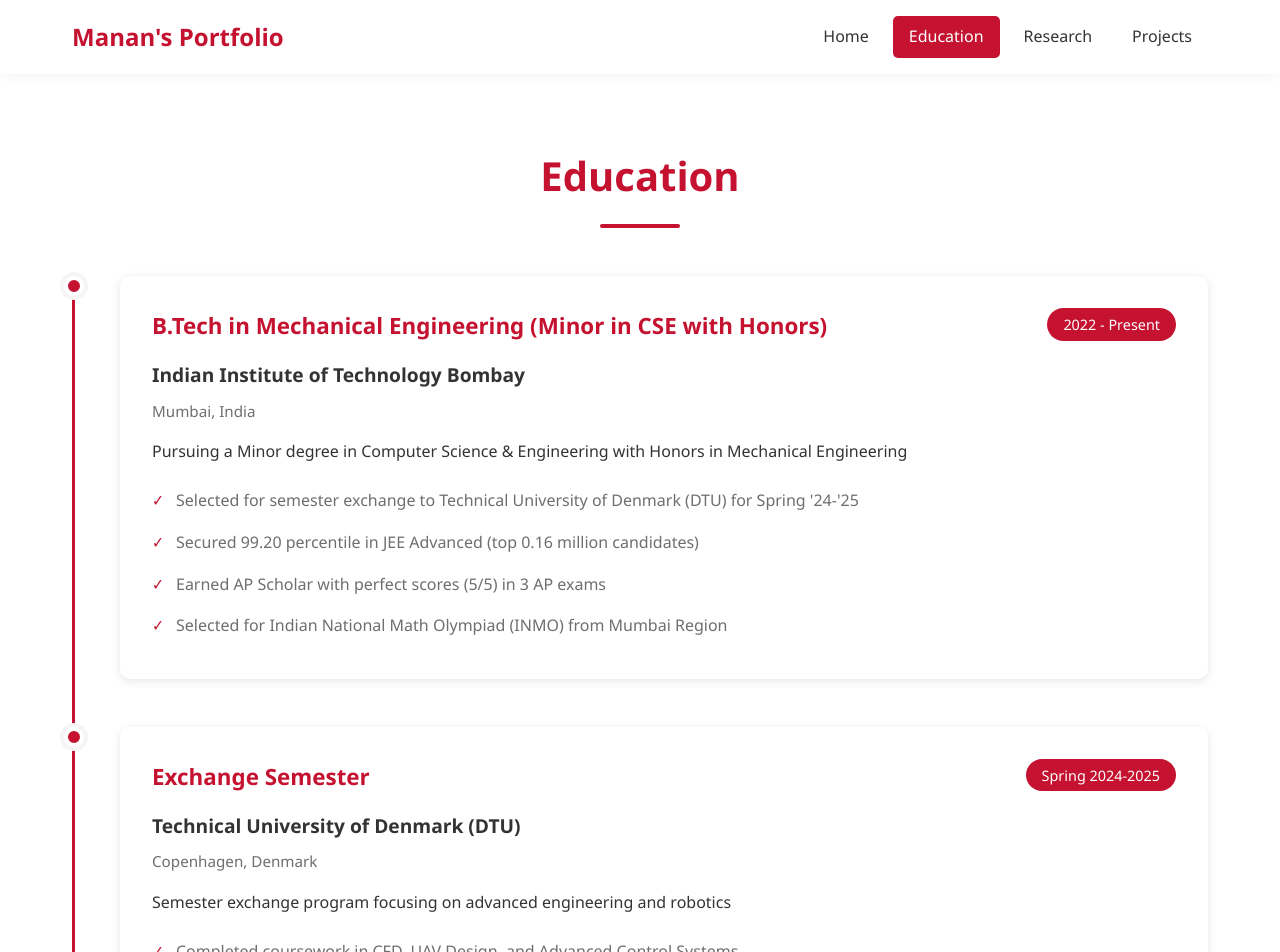
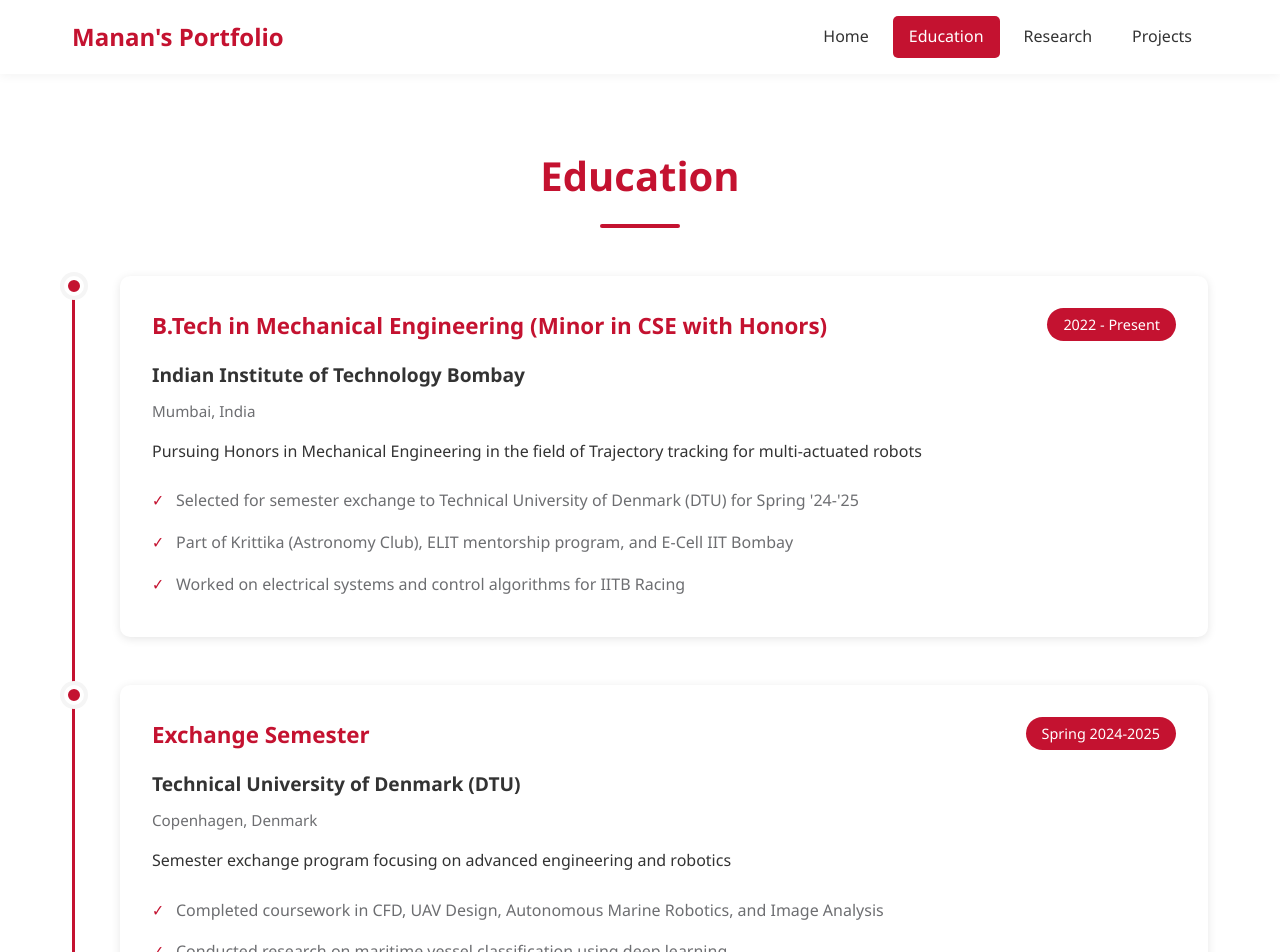
Before and after one commit to Bot736382/portfolio, a React (Vite) app: page /education in a window 1280 px wide. Shown: the top 952 px of the page. Built offline with nearby package versions, Linux system fonts and the light colour scheme.

Commit message:
Modified education

```diff
--- a/src/components/Education.jsx
+++ b/src/components/Education.jsx
@@ -8,12 +8,11 @@
       location: "Mumbai, India",
       period: "2022 - Present",
       description:
-        "Pursuing a Minor degree in Computer Science & Engineering with Honors in Mechanical Engineering",
+        "Pursuing Honors in Mechanical Engineering in the field of Trajectory tracking for multi-actuated robots",
       achievements: [
         "Selected for semester exchange to Technical University of Denmark (DTU) for Spring '24-'25",
-        "Secured 99.20 percentile in JEE Advanced (top 0.16 million candidates)",
-        "Earned AP Scholar with perfect scores (5/5) in 3 AP exams",
-        "Selected for Indian National Math Olympiad (INMO) from Mumbai Region",
+        "Part of Krittika (Astronomy Club), ELIT mentorship program, and E-Cell IIT Bombay",
+        "Worked on electrical systems and control algorithms for IITB Racing",
       ],
     },
     {
@@ -24,7 +23,7 @@
       description:
         "Semester exchange program focusing on advanced engineering and robotics",
       achievements: [
-        "Completed coursework in CFD, UAV Design, and Advanced Control Systems",
+        "Completed coursework in CFD, UAV Design, Autonomous Marine Robotics, and Image Analysis",
         "Conducted research on maritime vessel classification using deep learning",
         "Collaborated with international research teams on autonomous systems",
       ],
@@ -37,8 +36,8 @@
       description: "Intermediate education with focus on Science stream",
       achievements: [
         "Secured 96.17% in HSC examinations",
+        "Secured 99.20 percentile in JEE Advanced (top 0.16 million candidates)",
         "Earned AP Scholar with perfect scores (5/5) in 3 AP exams",
-        "Strong foundation in Physics, Chemistry, and Mathematics",
       ],
     },
     {
```
